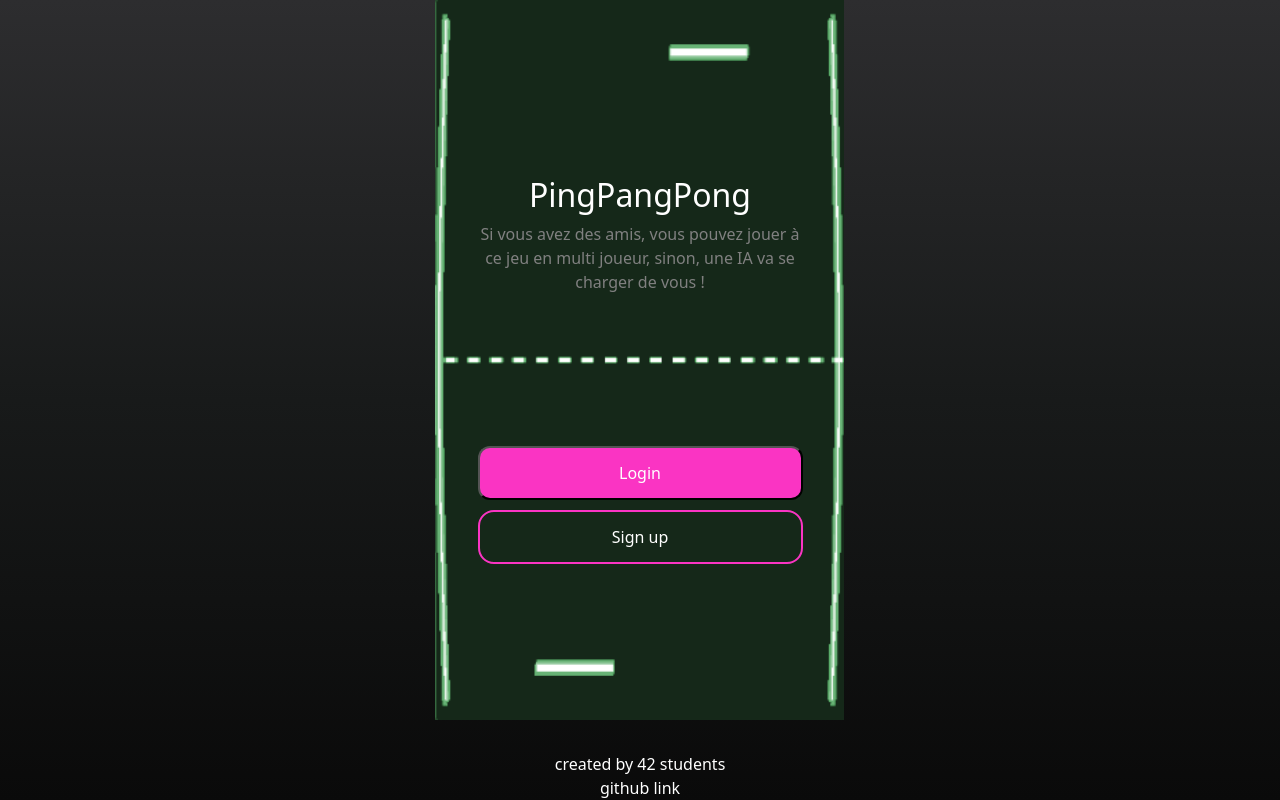
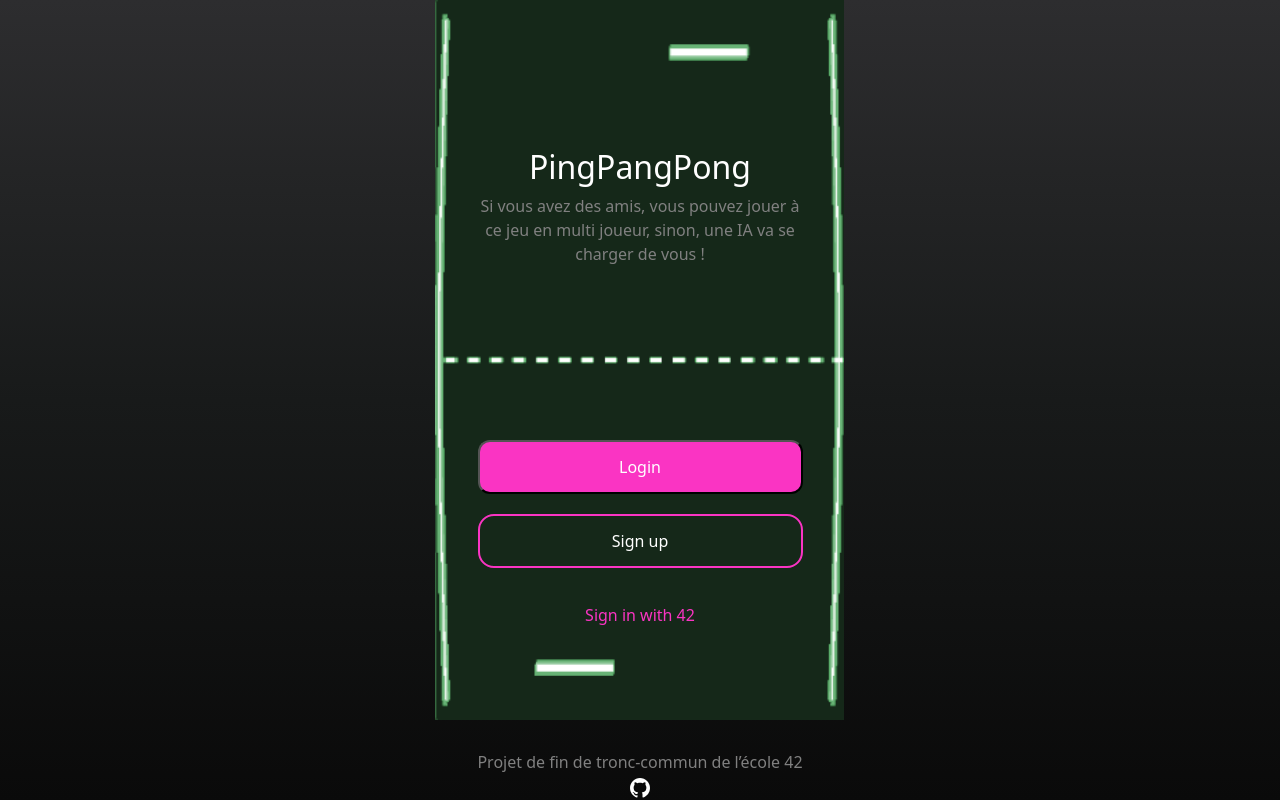
Before and after one commit to AntoineA67/ft_transcendence, a React (Create React App) app in the folder srcs/frontend/: page /login in a window 1280 px wide. Built offline with nearby package versions, Linux system fonts and the light colour scheme; no server answers.

Commit message:
landing page

```diff
--- a/srcs/frontend/src/pages/Login.tsx
+++ b/srcs/frontend/src/pages/Login.tsx
@@ -1,49 +1,19 @@
 import '../styles/Login.css'
 import '../styles/customButton.css'
+import bg from '../assets/landingBg.png';
+import githubLogo from '../assets/github.svg';
+
 import Stack from 'react-bootstrap/Stack';
-import Image from 'react-bootstrap/Image';
-import bg from '../assets/landingBg.png';
 import Container from 'react-bootstrap/Container';
 import Row from 'react-bootstrap/Row';
 import Col from 'react-bootstrap/Col';
 
 function Login() {
 	return (
-		<div className="landingPage"
-			style={{ backgroundImage: `url(${bg})`}}>
-			<div>
-				<h2>PingPangPong</h2>
-				<p style={{color: "gray"}}>
-					Si vous avez des amis, vous pouvez jouer à <br />
-					ce jeu en multi joueur, sinon, une IA va se <br />
-					charger de vous !
-				</p>
-			</div>
-			<div style={{ position: "relative", bottom: "50px"}}>
-				<button className="btn-magenta" style={{position: "relative", top: "0%"}}>Login</button>
-				<button className="btn-outline-magenta">Sign up</button>
-			</div>
-			<footer style={{position: "absolute", bottom: "0"}}>
-				created by 42 students <br/>
-				<a>github link</a>
-			</footer>
-		</div>
+		<LandingPage></LandingPage>
 	);
 }
 
-function Footer() {
-	return (
-		<Stack className="col-md-5 mx-auto">
-			<p style={{
-				color: "white",
-				border: "1px solid white",
-				textAlign: "center"
-			}}>
-				Projet de fin de tronc-commun de l’école 42
-			</p>
-		</Stack>
-	);
-}
 
 function Signup() {
 
@@ -53,6 +23,33 @@ function Signin() {
 
 }
 
+function LandingPage() {
+	return (
+		<div className="landingPage"
+			style={{ backgroundImage: `url(${bg})` }}>
+			<div>
+				<h2>PingPangPong</h2>
+				<p style={{ color: "gray" }}>
+					Si vous avez des amis, vous pouvez jouer à <br />
+					ce jeu en multi joueur, sinon, une IA va se <br />
+					charger de vous !
+				</p>
+			</div>
+			<div>
+				<button className="btn-magenta">Login</button><br />
+				<button className="btn-outline-magenta">Sign up</button><br/>
+				<button className="btn-invisible">Sign in with 42</button>
+			</div>
+			<footer className="footer">
+				Projet de fin de tronc-commun de l’école 42<br />
+				<a href="#">
+					<img src={`${githubLogo}`}></img>
+				</a>
+			</footer>
+		</div>
+	);
+}
+
 
 
 
--- a/srcs/frontend/src/styles/Login.css
+++ b/srcs/frontend/src/styles/Login.css
@@ -15,3 +15,9 @@
 	background-position-x: center;
 	background-size: auto 90%;
 }
+
+.footer {
+	position: absolute;
+	bottom: 0;
+	color: gray;
+}
--- a/srcs/frontend/src/styles/customButton.css
+++ b/srcs/frontend/src/styles/customButton.css
@@ -1,15 +1,20 @@
+.center {
+	display: flex;
+	justify-content: center;
+	align-items: center;
+}
 
 .btn-magenta {
 	/* layout */
-	display: flex;
 	width: 325px;
 	height: 54px;
 	padding: 10px 24px;
 	margin: 10px;
-	justify-content: center;
-	align-items: center;
-	gap: 12px;
-	flex-shrink: 0;
+	/* display: flex; */
+	/* justify-content: center; */
+	/* align-items: center; */
+	/* gap: 12px; */
+	/* flex-shrink: 0; */
 	/* style */
 	color: #fff;
 	border-radius: 12px;
@@ -17,21 +22,22 @@
 }
 
 .btn-magenta:hover {
-	background: #ca0993;
+	color: #FA34C3;
+	background: #fff;
 	transition: all 0.3s;
 }
 
 .btn-cyan {
 	/* layout */
-	display: flex;
 	width: 325px;
 	height: 54px;
 	padding: 10px 24px;
 	margin: 10px;
+	/* display: flex;
 	justify-content: center;
 	align-items: center;
 	gap: 12px;
-	flex-shrink: 0;
+	flex-shrink: 0; */
 	/* style */
 	border-radius: 16px;
 	background: #34FAFA;
@@ -42,16 +48,39 @@
 	transition: all 0.3s;
 }
 
-.btn-outline-magenta {
-	display: flex;
+.btn-invisible {
+	/* layout */
 	width: 325px;
 	height: 54px;
 	padding: 10px 24px;
 	margin: 10px;
+	/* display: flex;
 	justify-content: center;
 	align-items: center;
 	gap: 12px;
-	flex-shrink: 0;
+	flex-shrink: 0; */
+	/* style */
+	color: #FA34C3;
+	border-radius: 16px;
+	border: transparent;
+	background: transparent;
+}
+
+.btn-invisible:hover {
+	color: #fff;
+	transition: all 0.3s;
+}
+
+.btn-outline-magenta {
+	width: 325px;
+	height: 54px;
+	padding: 10px 24px;
+	margin: 10px;
+	/* display: flex;
+	justify-content: center;
+	align-items: center;
+	gap: 12px;
+	flex-shrink: 0; */
 
 	color: #fff;
 	border-radius: 16px;
@@ -65,15 +94,15 @@
 }
 
 .btn-outline-cyan {
-	display: flex;
 	width: 325px;
 	height: 54px;
 	padding: 10px 24px;
 	margin: 10px;
+	/* display: flex;
 	justify-content: center;
 	align-items: center;
 	gap: 12px;
-	flex-shrink: 0;
+	flex-shrink: 0; */
 
 	color:#fff;
 	border-radius: 16px;
```
Also changed, not shown: srcs/frontend/src/assets/github.svg (added).
